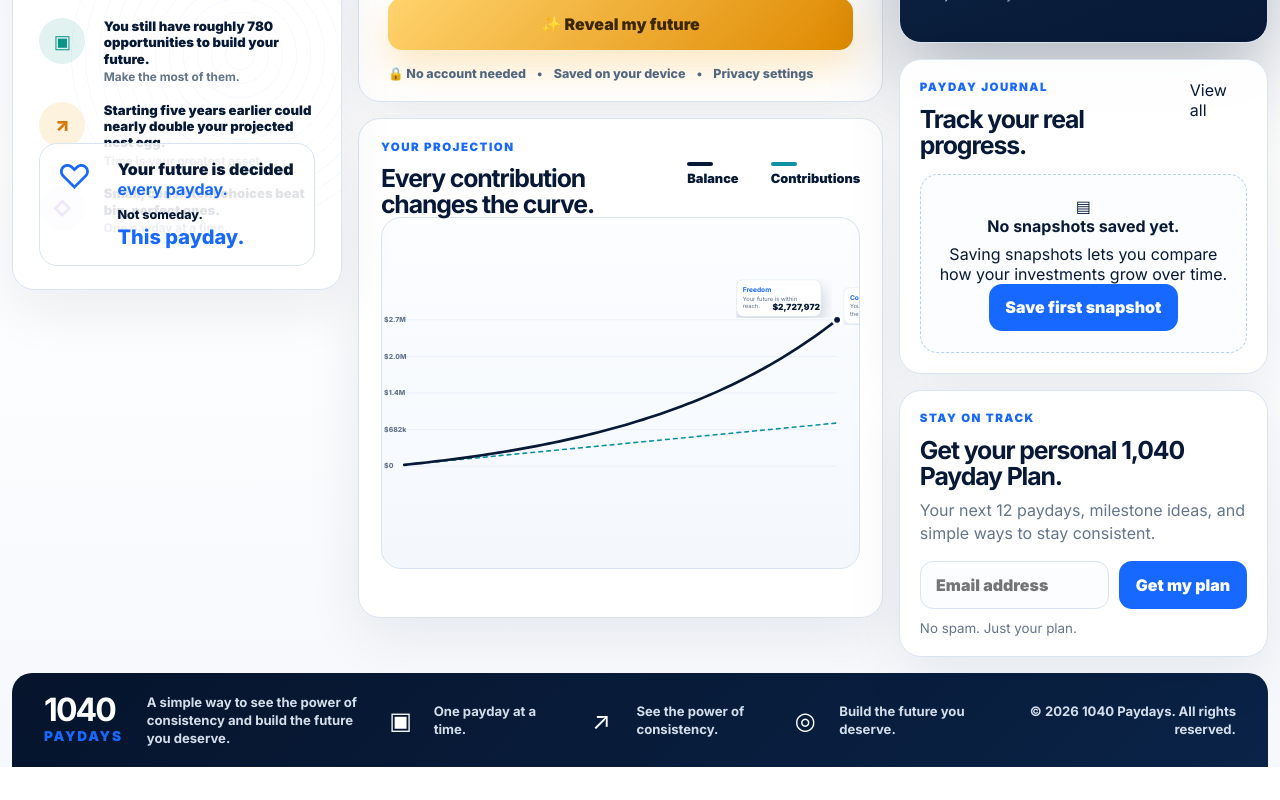
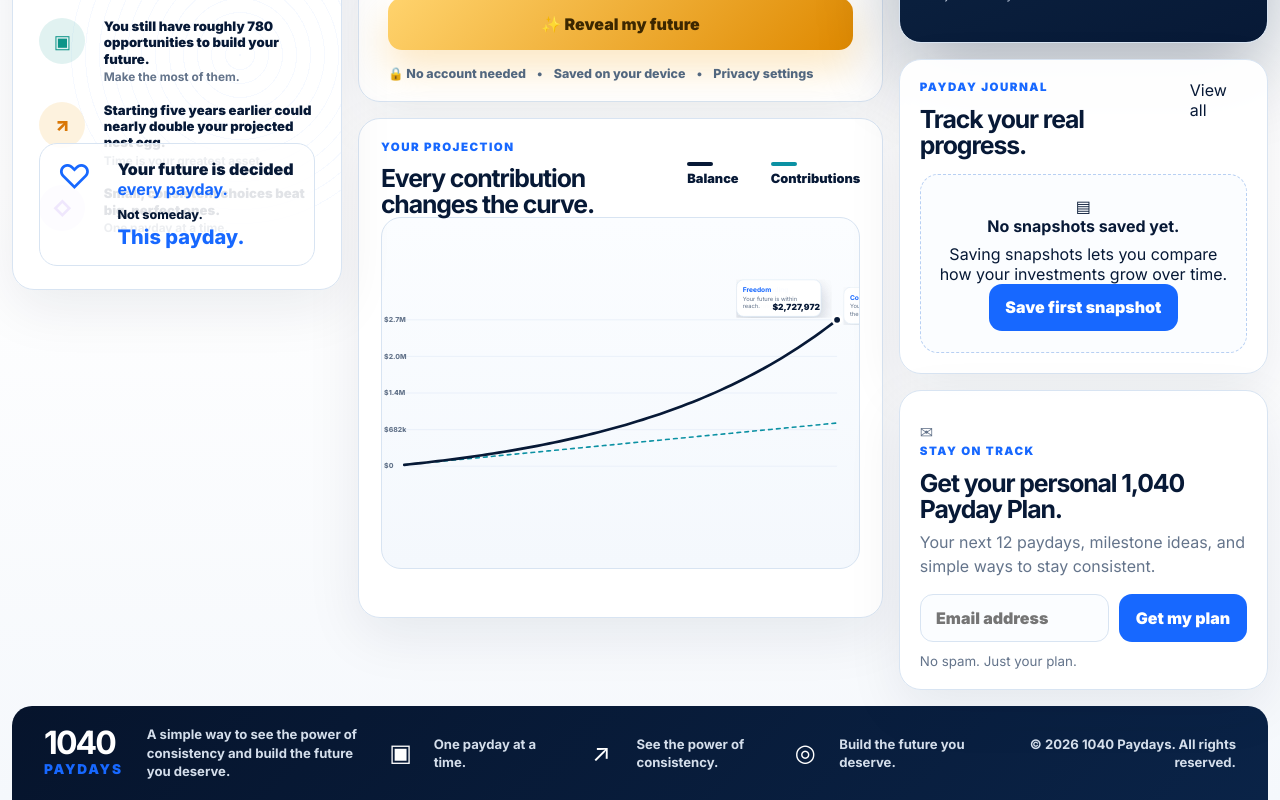
Before and after one commit to calgal7-del/1040-paydays, a React (Vite) app: page / in a window 1280 px wide. Shown: the part 482-1282 px from the top of the page. Before the commit the page ends 1249 px from the top, so only its background shows below. Built offline with nearby package versions, Linux system fonts and the light colour scheme.

Commit message:
Update NewsletterCard.jsx

```diff
--- a/src/components/NewsletterCard.jsx
+++ b/src/components/NewsletterCard.jsx
@@ -2,46 +2,46 @@ import { useState } from 'react'
 
 export default function NewsletterCard() {
   const [email, setEmail] = useState('')
-  const [submitted, setSubmitted] = useState(false)
+  const [joined, setJoined] = useState(false)
 
-  function handleSubmit(event) {
+  function submitForm(event) {
     event.preventDefault()
-
-    if (!email.includes('@')) return
-
-    setSubmitted(true)
-    setEmail('')
+    if (!email.trim()) return
+    setJoined(true)
   }
 
   return (
-    <section className="newsletterCard" id="learn">
-      <p>Stay on track</p>
-      <h2>Get your personal 1,040 Payday Plan.</h2>
+    <section className="newsletterCard">
+      <div className="newsletterHeader">
+        <span className="newsletterIcon">✉</span>
 
-      <span>
-        Your next 12 paydays, milestone ideas, and simple ways to stay consistent.
-      </span>
+        <div>
+          <p>Stay on track</p>
+          <h2>Get your personal 1,040 Payday Plan.</h2>
+          <span>
+            Your next 12 paydays, milestone ideas, and simple ways to stay consistent.
+          </span>
+        </div>
+      </div>
 
-      <form onSubmit={handleSubmit} className="newsletterForm">
+      <form className="newsletterForm" onSubmit={submitForm}>
         <input
+          value={email}
+          onChange={(e) => setEmail(e.target.value)}
+          placeholder="Email address"
           type="email"
-          value={email}
-          placeholder="Email address"
-          onChange={(e) => setEmail(e.target.value)}
         />
 
-        <button type="submit" className="secondaryButton">
+        <button className="secondaryButton" type="submit">
           Get my plan
         </button>
       </form>
 
-      {submitted && (
-        <strong className="successMessage">
-          You’re on the list.
-        </strong>
+      {joined ? (
+        <strong className="successMessage">You’re on the list.</strong>
+      ) : (
+        <small>No spam. Just your plan.</small>
       )}
-
-      <small>No spam. Just your plan.</small>
     </section>
   )
 }
```
